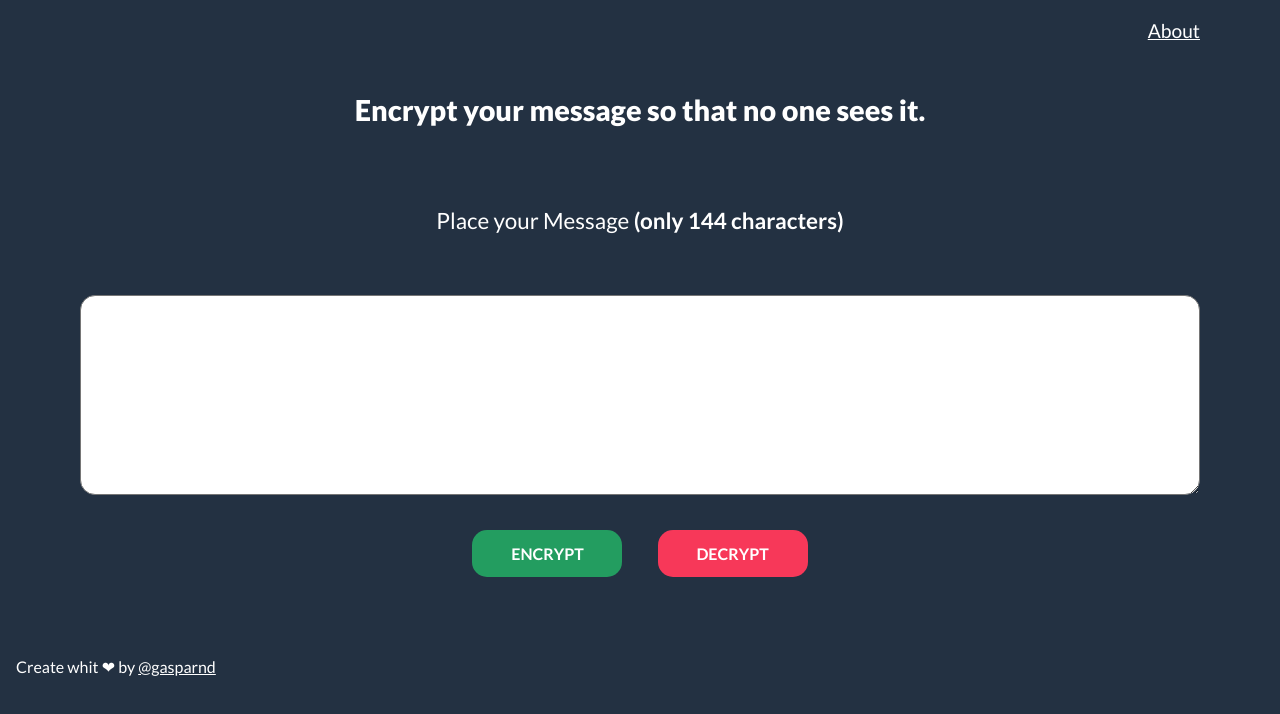
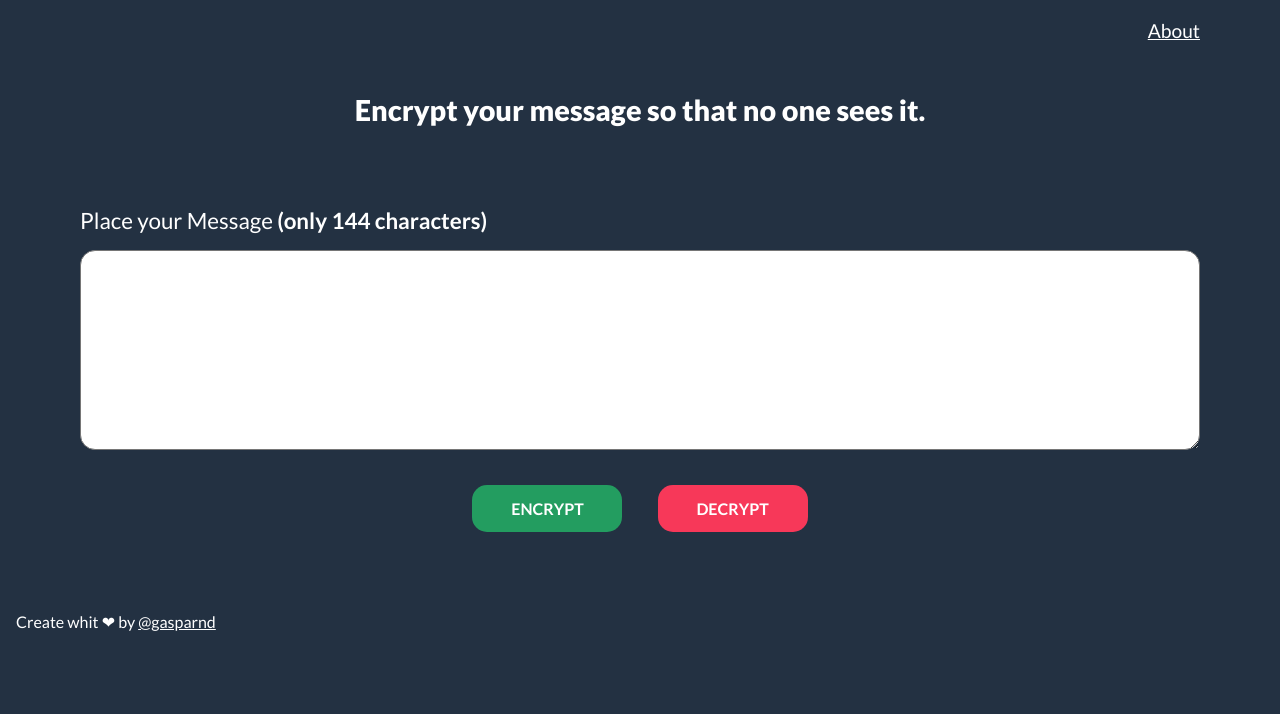
Before and after one commit to gasparnd/Encriptame, a plain HTML site: page index.html in a window 1280 px wide. Drawn offline with Linux system fonts and the light colour scheme.

Commit message:
Fixing text-align Home

```diff
--- a/styles/styles.css
+++ b/styles/styles.css
@@ -89,16 +89,13 @@ h1 {
 
 .encrypt-wrapper {
 	display: flex;
-	/*flex-direction: column;
-	align-items: center;*/
 	height: 100vh;
 
 }
 
 .encrypt-wrapper-title {
 	font-size: calc(1em + .5vw);
-	margin-bottom: 2em;
-	text-align: center;
+	text-align: left;
 	font-weight: normal;
 }
 
```
